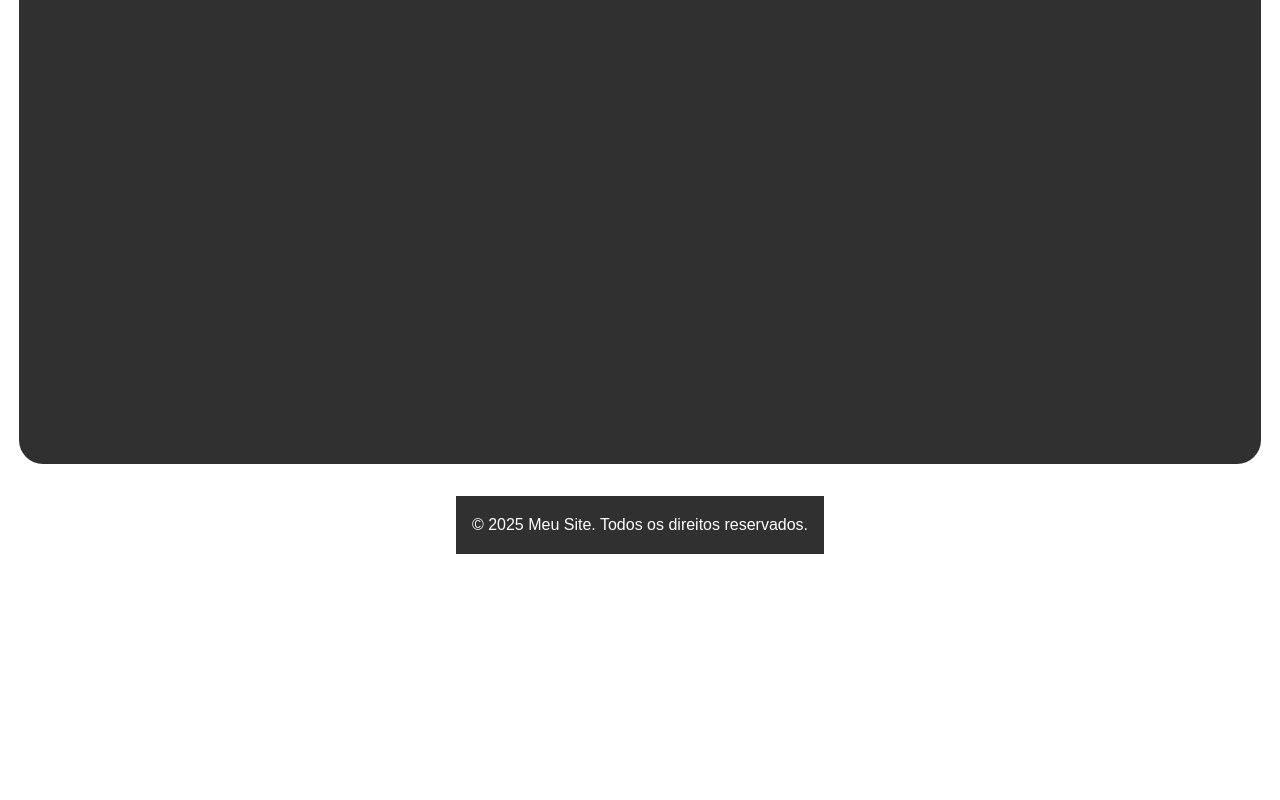
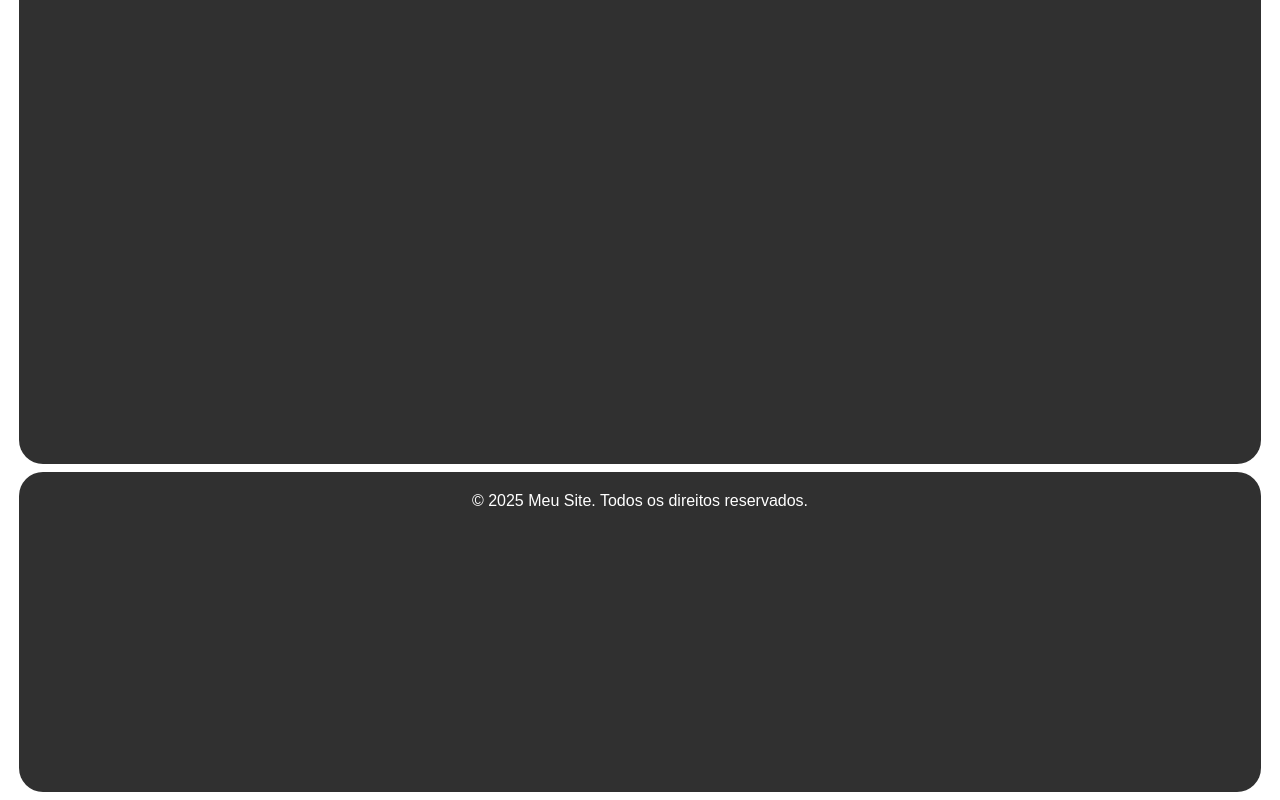
Before and after one commit to crow7077/meu_portfolio, a React (Vite) app: page / in a window 1280 px wide. Shown: the part 4767-5567 px from the top of the page. Before the commit the page ends 5321 px from the top, so only its background shows below. Built offline with nearby package versions, Linux system fonts and the light colour scheme; a web font is replaced by a local one.

Commit message:
Auto commit 2025-08-07_14-04

```diff
--- a/src/styles/Footer.css
+++ b/src/styles/Footer.css
@@ -1,10 +1,16 @@
 /* FOOTER */
 footer {
     background: #303030;
+    width: 97%;
+    height: 20rem;
+    max-width: 100%;
+    box-sizing: border-box;
+    border-radius: 1.5rem;
     color: #fff;
     text-align: center;
     padding: 1rem;
-    margin-top: 2rem;
+    margin-top: 0.5rem;
+    margin-bottom: 0.5rem;
 }
 
 .ns-design {
```
